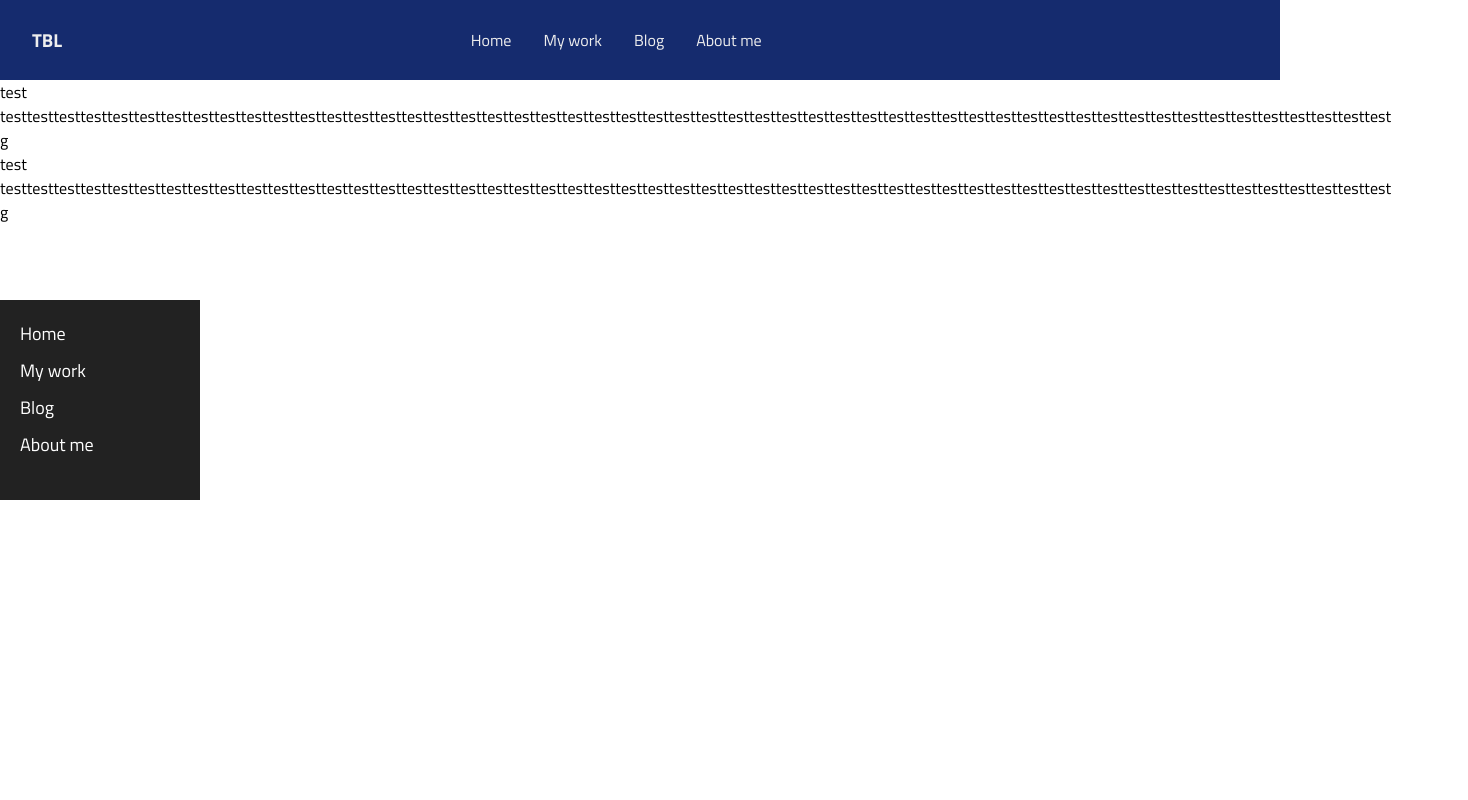
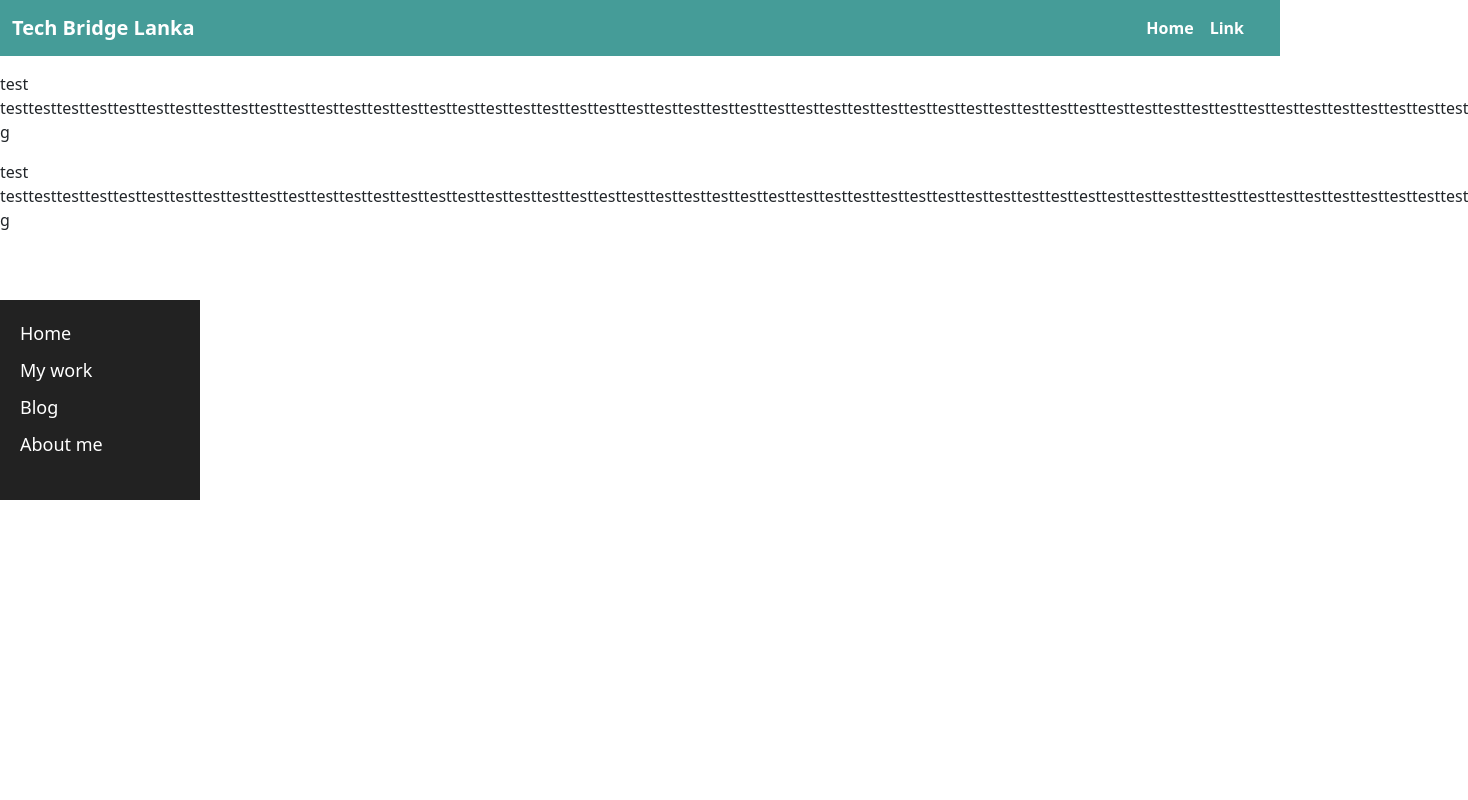
Before and after one commit to IT21020230/Tech-Bridge-Lanka, a React (Create React App) app in the folder frontend/: page /test in a window 1280 px wide. Shown: the top 800 px of the page, 1468 px wide, since content can reach past the window. Built offline with nearby package versions, Linux system fonts and the light colour scheme.

Commit message:
layout updated

```diff
--- a/frontend/package.json
+++ b/frontend/package.json
@@ -7,8 +7,11 @@
     "@testing-library/react": "^13.4.0",
     "@testing-library/user-event": "^13.5.0",
     "axios": "^1.4.0",
+    "bootstrap": "^5.2.3",
+    "node-sass": "^7.0.3",
     "nodemon": "^2.0.22",
     "react": "^18.2.0",
+    "react-bootstrap": "^2.7.4",
     "react-dom": "^18.2.0",
     "react-icons": "^4.8.0",
     "react-router-dom": "^6.11.0",
--- a/frontend/src/App.js
+++ b/frontend/src/App.js
@@ -1,5 +1,7 @@
 import { lazy } from "react";
 import { BrowserRouter as Router, Routes, Route } from "react-router-dom";
+import "bootstrap/dist/css/bootstrap.min.css";
+import "./custom.scss";
 
 // User Register Page
 const SignUp = lazy(() => import("./TBL/pages/user/signUp"));
--- a/frontend/src/TBL/layout/Footer/Footer.css
+++ b/frontend/src/TBL/layout/Footer/Footer.css
@@ -1,9 +1,9 @@
 .Footer1 {
   bottom: 0;
   width: 100%;
-  background-color: #1e2447;
+  background-color: #459c98;
   color: #a5b1cf;
-  padding: 1rem;
+  padding: 0rem;
   box-sizing: border-box;
   position: relative;
 }
@@ -15,7 +15,7 @@
 }
 
 .content2 p {
-  color: #7a8296;
+  color: white;
   font-size: 0.25rem;
   font-family: Tahoma, sans-serif;
 }
--- a/frontend/src/TBL/layout/Navbar/Navbar.js
+++ b/frontend/src/TBL/layout/Navbar/Navbar.js
@@ -1,32 +1,56 @@
-import { useRef } from "react";
-import { FaBars, FaTimes } from "react-icons/fa";
-import "./Navbar.css";
+import Button from "react-bootstrap/Button";
+import Container from "react-bootstrap/Container";
+import Form from "react-bootstrap/Form";
+import Nav from "react-bootstrap/Nav";
+import Navbar from "react-bootstrap/Navbar";
+import NavDropdown from "react-bootstrap/NavDropdown";
+import Offcanvas from "react-bootstrap/Offcanvas";
 
-function Navbar() {
-  const navRef = useRef();
-
-  const showNavbar = () => {
-    navRef.current.classList.toggle("responsive_nav");
-  };
-
+function OffcanvasExample() {
   return (
-    <header>
-      <h3>TBL</h3>
-      <nav ref={navRef}>
-        <a href="/#">Home</a>
-        <a href="/#">My work</a>
-        <a href="/#">Blog</a>
-        <a href="/#">About me</a>
-
-        <button className="nav-btn nav-close-btn" onClick={showNavbar}>
-          <FaTimes />
-        </button>
-      </nav>
-      <button className="nav-btn" onClick={showNavbar}>
-        <FaBars />
-      </button>
-    </header>
+    <>
+      {["sm"].map((expand) => (
+        <Navbar key={expand} bg="light" expand={expand} className="mb-3">
+          <Container fluid>
+            <Navbar.Brand
+              href="#"
+              style={{ color: "white", fontWeight: "bold" }}
+            >
+              Tech Bridge Lanka
+            </Navbar.Brand>
+            <Navbar.Toggle aria-controls={`offcanvasNavbar-expand-${expand}`} />
+            <Navbar.Offcanvas
+              id={`offcanvasNavbar-expand-${expand}`}
+              aria-labelledby={`offcanvasNavbarLabel-expand-${expand}`}
+              placement="end"
+            >
+              <Offcanvas.Header closeButton>
+                <Offcanvas.Title id={`offcanvasNavbarLabel-expand-${expand}`}>
+                  TBL
+                </Offcanvas.Title>
+              </Offcanvas.Header>
+              <Offcanvas.Body>
+                <Nav className="justify-content-end flex-grow-1 pe-3">
+                  <Nav.Link
+                    href="#action1"
+                    style={{ color: "white", fontWeight: "bold" }}
+                  >
+                    Home
+                  </Nav.Link>
+                  <Nav.Link
+                    href="#action2"
+                    style={{ color: "white", fontWeight: "bold" }}
+                  >
+                    Link
+                  </Nav.Link>
+                </Nav>
+              </Offcanvas.Body>
+            </Navbar.Offcanvas>
+          </Container>
+        </Navbar>
+      ))}
+    </>
   );
 }
 
-export default Navbar;
+export default OffcanvasExample;
--- /dev/null
+++ b/frontend/src/custom.scss
@@ -0,0 +1,20 @@
+$theme-colors: (
+  "primary": white,
+  "secondary": red,
+  "dark": tomato,
+  "light": #459c98,
+  "success": tomato,
+  "info": tomato,
+  "warning": tomato,
+  "danger": tomato,
+);
+
+// $body-color: red; // Change the font color
+$navbar-text-color: white; // Change the navbar text color
+// $navbar-link-color: white; // Change the navbar link color
+// $navbar-brand-color: $dark; // Change the navbar brand color
+// $navbar-toggler-icon-bg: $dark; // Change the navbar toggler icon background color
+// $dropdown-bg: $primary; // Change the dropdown background color
+// $dropdown-link-color: $dark; // Change the dropdown link color
+
+@import "~bootstrap/scss/bootstrap";
--- a/frontend/src/index.js
+++ b/frontend/src/index.js
@@ -1,5 +1,6 @@
 import React from "react";
 import ReactDOM from "react-dom/client";
+
 import App from "./App";
 
 const root = ReactDOM.createRoot(document.getElementById("root"));
```
Also changed, not shown: 1 other file (tests, documents, lock files or other folders).
